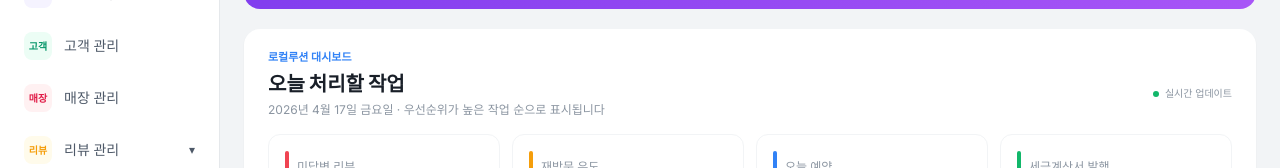
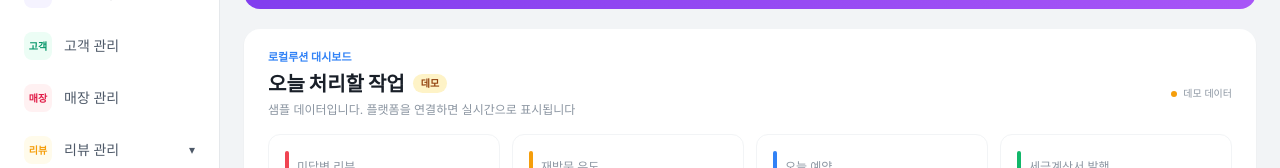
Before and after one commit to jty0221-del/localution, a Next.js app: page /dashboard in a window 1280 px wide. Shown: the part 175-343 px from the top of the page. Built offline with nearby package versions, Linux system fonts and the light colour scheme.

Commit message:
feat(dashboard): label "오늘 처리할 작업" as 데모 when 0 platforms connected (avoid fake real-time claims)

```diff
--- a/app/dashboard/page.tsx
+++ b/app/dashboard/page.tsx
@@ -970,14 +970,22 @@ export default function Dashboard() {
             <p className="text-[11px] text-[#3182F6] font-bold mb-1">로컬루션 대시보드</p>
             <div className="flex items-center justify-between">
               <div>
-                <h1 className="text-xl font-black text-[#191F28] mb-1">오늘 처리할 작업</h1>
+                <div className="flex items-center gap-2 mb-1">
+                  <h1 className="text-xl font-black text-[#191F28]">오늘 처리할 작업</h1>
+                  {connectedCount === 0 && (
+                    <span className="text-[10px] px-2 py-0.5 rounded-full bg-[#FEF3C7] text-[#92400E] font-bold">데모</span>
+                  )}
+                </div>
                 <p className="text-xs text-[#8B95A1]">
-                  {new Date().toLocaleDateString('ko-KR', { year:'numeric', month:'long', day:'numeric', weekday:'long' })} · 우선순위가 높은 작업 순으로 표시됩니다
+                  {connectedCount === 0
+                    ? '샘플 데이터입니다. 플랫폼을 연결하면 실시간으로 표시됩니다'
+                    : new Date().toLocaleDateString('ko-KR', { year:'numeric', month:'long', day:'numeric', weekday:'long' }) + ' · 우선순위가 높은 작업 순으로 표시됩니다'
+                  }
                 </p>
               </div>
               <div className="flex items-center gap-1.5">
-                <span className="w-1.5 h-1.5 rounded-full bg-[#12B76A] animate-pulse inline-block"/>
-                <span className="text-[10px] text-[#8B95A1] font-medium">실시간 업데이트</span>
+                <span className={`w-1.5 h-1.5 rounded-full inline-block ${connectedCount === 0 ? 'bg-[#F59E0B]' : 'bg-[#12B76A] animate-pulse'}`}/>
+                <span className="text-[10px] text-[#8B95A1] font-medium">{connectedCount === 0 ? '데모 데이터' : '실시간 업데이트'}</span>
               </div>
             </div>
           </div>
```
